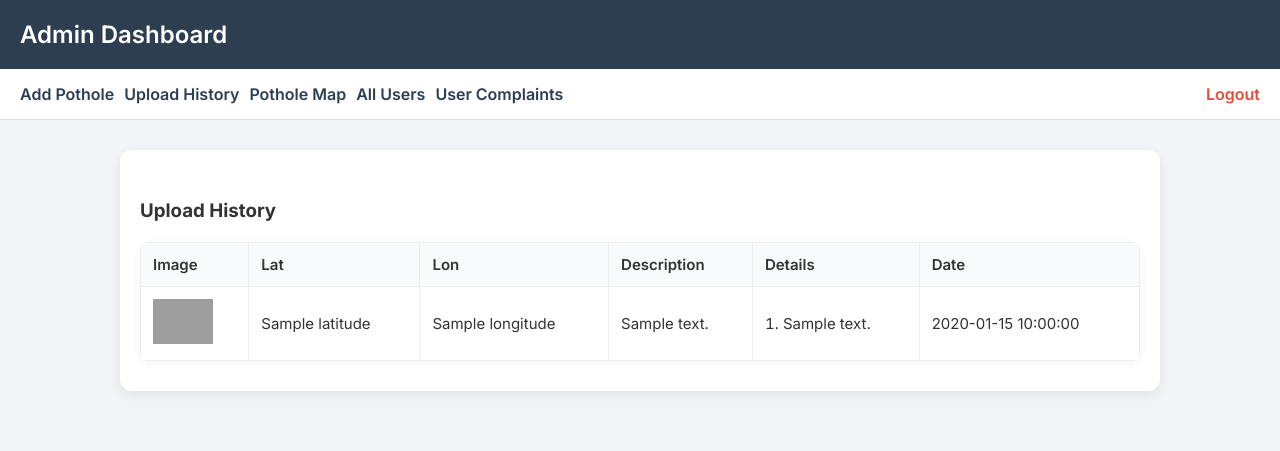
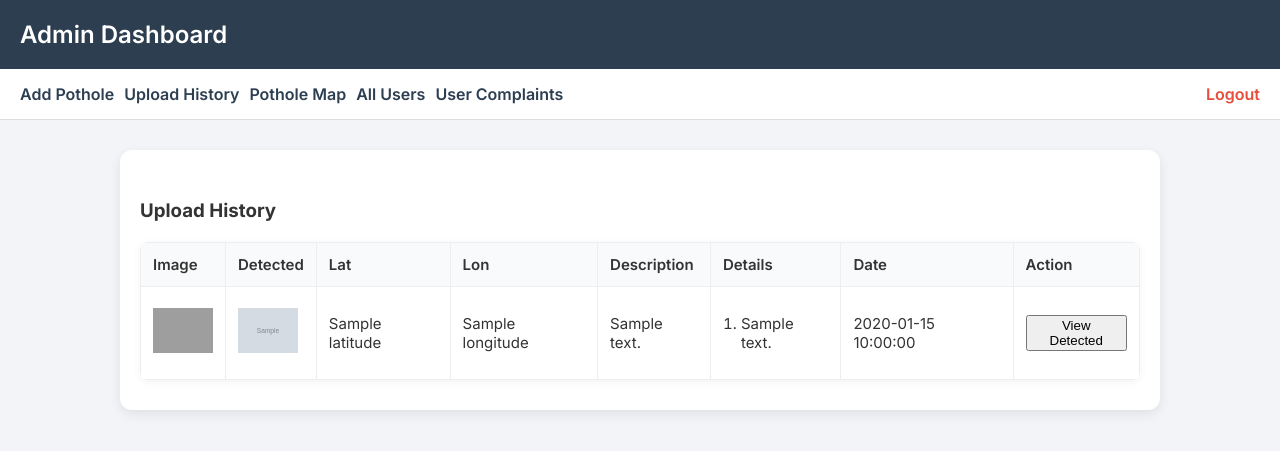
Before and after one commit to sanketpatil9901/pothole-detection, a Flask app: page / in a window 1280 px wide, after a click on "Upload History". Shown: the top 451 px of the page. Run offline with Flask 3, Linux system fonts and the light colour scheme; the visitor is signed in with stand-in values (Sample User, id 1); grey boxes marked "Sample" are stand-in pictures; a database or web service that is not in the repository returns one stand-in record (values such as "Sample title"); some libraries are stand-ins or nearby versions; grey boxes are pictures that could not be loaded.

Commit message:
Update admin_dashboard.html  with new logic

```diff
--- a/templates/admin_dashboard.html
+++ b/templates/admin_dashboard.html
@@ -272,19 +272,30 @@
         <table>
             <tr>
                 <th>Image</th>
+                <th>Detected</th>
                 <th>Lat</th>
                 <th>Lon</th>
                 <th>Description</th>
                 <th>Details</th>
                 <th>Date</th>
+                <th>Action</th>
             </tr>
             {% for p in pothole_history %}
             <tr>
-                <td><img src="{{ url_for('pothole_image', pothole_id=p.id) }}" width="60"></td>
+                <td>
+                    <img src="{{ url_for('pothole_image', pothole_id=p.id) }}" width="60">
+                </td>
+                <td>
+                    {% if p.detected_image_path %}
+                        <img src="{{ p.detected_image_path }}" width="60">
+                    {% else %}
+                        <span style="color:#aaa;">N/A</span>
+                    {% endif %}
+                </td>
                 <td>{{ p.latitude }} </td>
                 <td>{{ p.longitude }}</td>
                 <td>{{ p.description }}</td>
-               <td>
+                <td>
                     <div style="max-height:120px; overflow-y:auto;">
                         {% if p.details is iterable and p.details is not string %}
                         <ol style="padding-left: 18px; list-style-type: decimal;">
@@ -306,8 +317,14 @@
                         {% endif %}
                     </div>
                 </td>
-
                 <td>{{ p.created_at if p.created_at else '' }}</td>
+                <td>
+                    {% if p.detected_image_path %}
+                    <button onclick="showDetectedModal('{{ p.detected_image_path }}')">View Detected</button>
+                    {% else %}
+                    <button disabled style="opacity:0.5;">No Detection</button>
+                    {% endif %}
+                </td>
             </tr>
             {% endfor %}
         </table>
@@ -354,6 +371,14 @@
             </tr>
             {% endfor %}
         </table>
+    </div>
+
+    <!-- Modal for Detected Image -->
+    <div id="detectedModal" style="display:none; position:fixed; z-index:9999; left:0; top:0; width:100vw; height:100vh; background:rgba(0,0,0,0.7); align-items:center; justify-content:center;">
+        <div style="background:#fff; padding:20px; border-radius:10px; max-width:90vw; max-height:90vh; position:relative;">
+            <span onclick="closeDetectedModal()" style="position:absolute; top:10px; right:20px; font-size:28px; cursor:pointer;">&times;</span>
+            <img id="detectedModalImg" src="" style="max-width:80vw; max-height:80vh; display:block; margin:auto;">
+        </div>
     </div>
 
     <script src="https://unpkg.com/leaflet/dist/leaflet.js"></script>
@@ -437,6 +462,15 @@
                     .bindPopup(`<b>${p.description}</b><br><img src="${p.image_path}" width="120">`);
             });
         }
+
+        function showDetectedModal(imgPath) {
+            document.getElementById('detectedModalImg').src = imgPath;
+            document.getElementById('detectedModal').style.display = 'flex';
+        }
+        function closeDetectedModal() {
+            document.getElementById('detectedModal').style.display = 'none';
+            document.getElementById('detectedModalImg').src = '';
+        }
     </script>
 
 </body>
```
